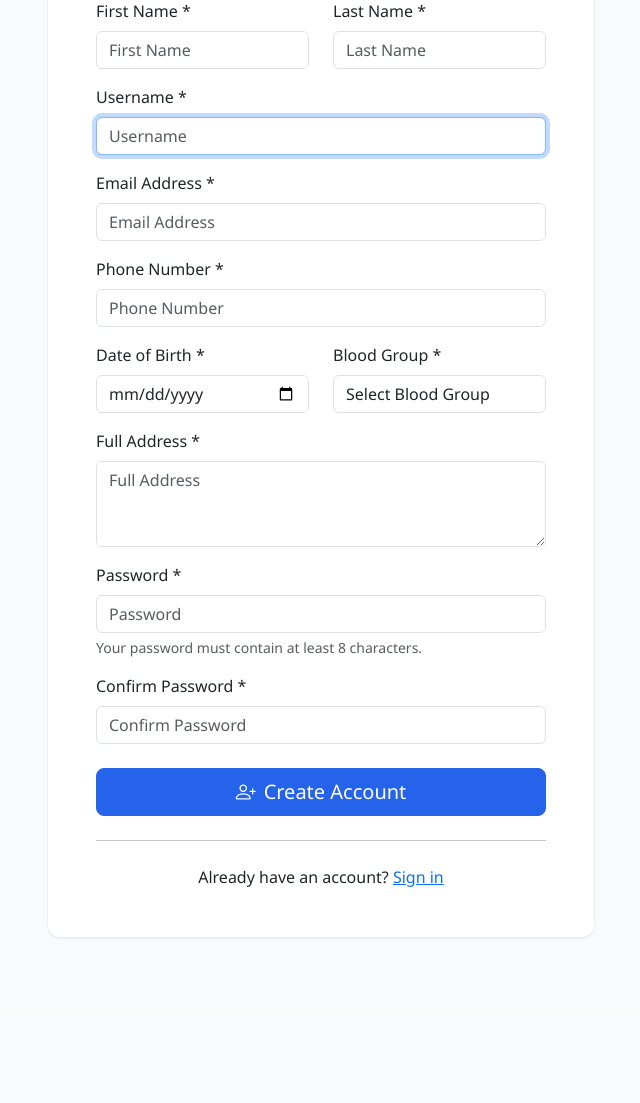
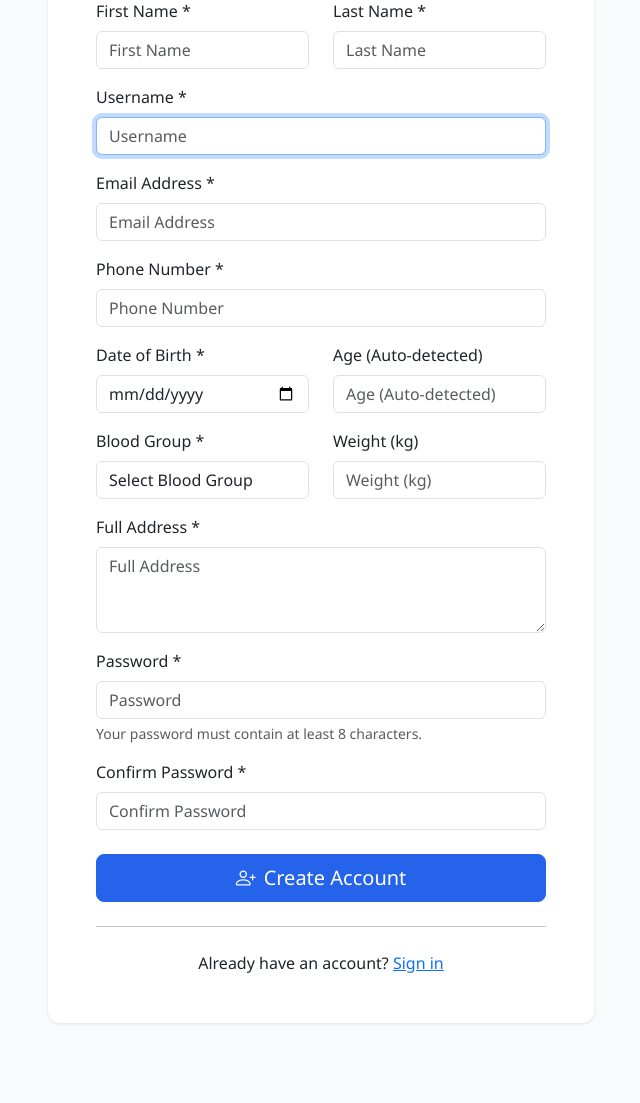
Before and after one commit to Dhanush386/Hospital_management, a Django app: page /auth/register/ in a window 1280 px wide. Shown: the part 395-1498 px from the top of the page, without its empty margins (319-959 px from the left). Before the commit the page ends 1333 px from the top, so only its background shows below. Run offline with Django 5.2, Linux system fonts and the light colour scheme; some libraries are stand-ins or nearby versions.

Commit message:
Implement age autodetect from date of birth and add patient weight field with database migrations

```diff
--- a/accounts/forms.py
+++ b/accounts/forms.py
@@ -41,10 +41,18 @@ class UserRegistrationForm(UserCreationForm):
         required=True,
         widget=forms.Textarea(attrs={'class': 'form-control', 'placeholder': 'Full Address', 'rows': 3})
     )
+    age = forms.IntegerField(
+        required=False,
+        widget=forms.NumberInput(attrs={'class': 'form-control', 'placeholder': 'Age (Auto-detected)', 'readonly': 'readonly'})
+    )
+    weight = forms.IntegerField(
+        required=False,
+        widget=forms.NumberInput(attrs={'class': 'form-control', 'placeholder': 'Weight (kg)'})
+    )
 
     class Meta:
         model = User
-        fields = ['first_name', 'last_name', 'username', 'email', 'phone_number', 'date_of_birth', 'blood_group', 'address', 'password1', 'password2']
+        fields = ['first_name', 'last_name', 'username', 'email', 'phone_number', 'date_of_birth', 'age', 'blood_group', 'weight', 'address', 'password1', 'password2']
 
     def __init__(self, *args, **kwargs):
         super().__init__(*args, **kwargs)
@@ -70,6 +78,8 @@ class UserRegistrationForm(UserCreationForm):
                 defaults={
                     'name': user.get_full_name() or user.username,
                     'date_of_birth': self.cleaned_data.get('date_of_birth'),
+                    'age': self.cleaned_data.get('age'),
+                    'weight': self.cleaned_data.get('weight'),
                     'blood_group': self.cleaned_data.get('blood_group'),
                     'address': self.cleaned_data.get('address'),
                     'phone': self.cleaned_data.get('phone_number'),
--- a/accounts/templates/accounts/register.html
+++ b/accounts/templates/accounts/register.html
@@ -67,10 +67,27 @@
                                 {% endif %}
                             </div>
                             <div class="col-md-6 mb-3">
+                                <label for="id_age" class="form-label">Age (Auto-detected)</label>
+                                {{ form.age }}
+                                {% if form.age.errors %}
+                                    <div class="text-danger small">{{ form.age.errors.0 }}</div>
+                                {% endif %}
+                            </div>
+                        </div>
+
+                        <div class="row">
+                            <div class="col-md-6 mb-3">
                                 <label for="id_blood_group" class="form-label">Blood Group *</label>
                                 {{ form.blood_group }}
                                 {% if form.blood_group.errors %}
                                     <div class="text-danger small">{{ form.blood_group.errors.0 }}</div>
+                                {% endif %}
+                            </div>
+                            <div class="col-md-6 mb-3">
+                                <label for="id_weight" class="form-label">Weight (kg)</label>
+                                {{ form.weight }}
+                                {% if form.weight.errors %}
+                                    <div class="text-danger small">{{ form.weight.errors.0 }}</div>
                                 {% endif %}
                             </div>
                         </div>
@@ -118,3 +135,35 @@
     </div>
 </div>
 {% endblock %}
+
+{% block extra_js %}
+<script>
+    document.addEventListener('DOMContentLoaded', function() {
+        const dobInput = document.getElementById('id_date_of_birth');
+        const ageInput = document.getElementById('id_age');
+
+        if (dobInput && ageInput) {
+            function calculateAge() {
+                const dobVal = dobInput.value;
+                if (!dobVal) {
+                    ageInput.value = '';
+                    return;
+                }
+                const dob = new Date(dobVal);
+                const today = new Date();
+                let age = today.getFullYear() - dob.getFullYear();
+                const monthDiff = today.getMonth() - dob.getMonth();
+                if (monthDiff < 0 || (monthDiff === 0 && today.getDate() < dob.getDate())) {
+                    age--;
+                }
+                ageInput.value = age >= 0 ? age : 0;
+            }
+
+            dobInput.addEventListener('change', calculateAge);
+            if (dobInput.value) {
+                calculateAge();
+            }
+        }
+    });
+</script>
+{% endblock %}
--- a/patients/models.py
+++ b/patients/models.py
@@ -26,6 +26,7 @@ class Patient(models.Model):
     name = models.CharField(max_length=100)
     date_of_birth = models.DateField(null=True, blank=True)
     age = models.PositiveIntegerField(null=True, blank=True)
+    weight = models.PositiveIntegerField(null=True, blank=True)
     blood_group = models.CharField(max_length=5, choices=BLOOD_GROUP_CHOICES, blank=True)
     phone = models.CharField(max_length=15, blank=True)
     visit_date = models.DateTimeField(auto_now_add=True)
--- a/patients/templates/patients/prescriptions.html
+++ b/patients/templates/patients/prescriptions.html
@@ -291,7 +291,7 @@
                                                     <span class="info-label">Age:</span>
                                                     <span class="info-value" style="flex-grow: 0; width: 60px; margin-right: 1.5rem;">{{ prescription.patient.age|default:"--" }}</span>
                                                     <span class="info-label">Weight:</span>
-                                                    <span class="info-value">-- kg</span>
+                                                    <span class="info-value">{% if prescription.patient.weight %}{{ prescription.patient.weight }} kg{% else %}-- kg{% endif %}</span>
                                                 </div>
                                                 <div class="info-line">
                                                     <span class="info-label">Address:</span>
--- a/pharmacy/templates/pharmacy/prescription_detail.html
+++ b/pharmacy/templates/pharmacy/prescription_detail.html
@@ -247,7 +247,7 @@
                         <span class="info-label">Age:</span>
                         <span class="info-value" style="flex-grow: 0; width: 60px; margin-right: 1.5rem;">{{ prescription.patient.age|default:"--" }}</span>
                         <span class="info-label">Weight:</span>
-                        <span class="info-value">-- kg</span>
+                        <span class="info-value">{% if prescription.patient.weight %}{{ prescription.patient.weight }} kg{% else %}-- kg{% endif %}</span>
                     </div>
                     <div class="info-line">
                         <span class="info-label">Address:</span>
```
Also changed, not shown: lab/migrations/0003_alter_laborder_result_file.py (added), patients/migrations/0004_patient_weight.py (added).
